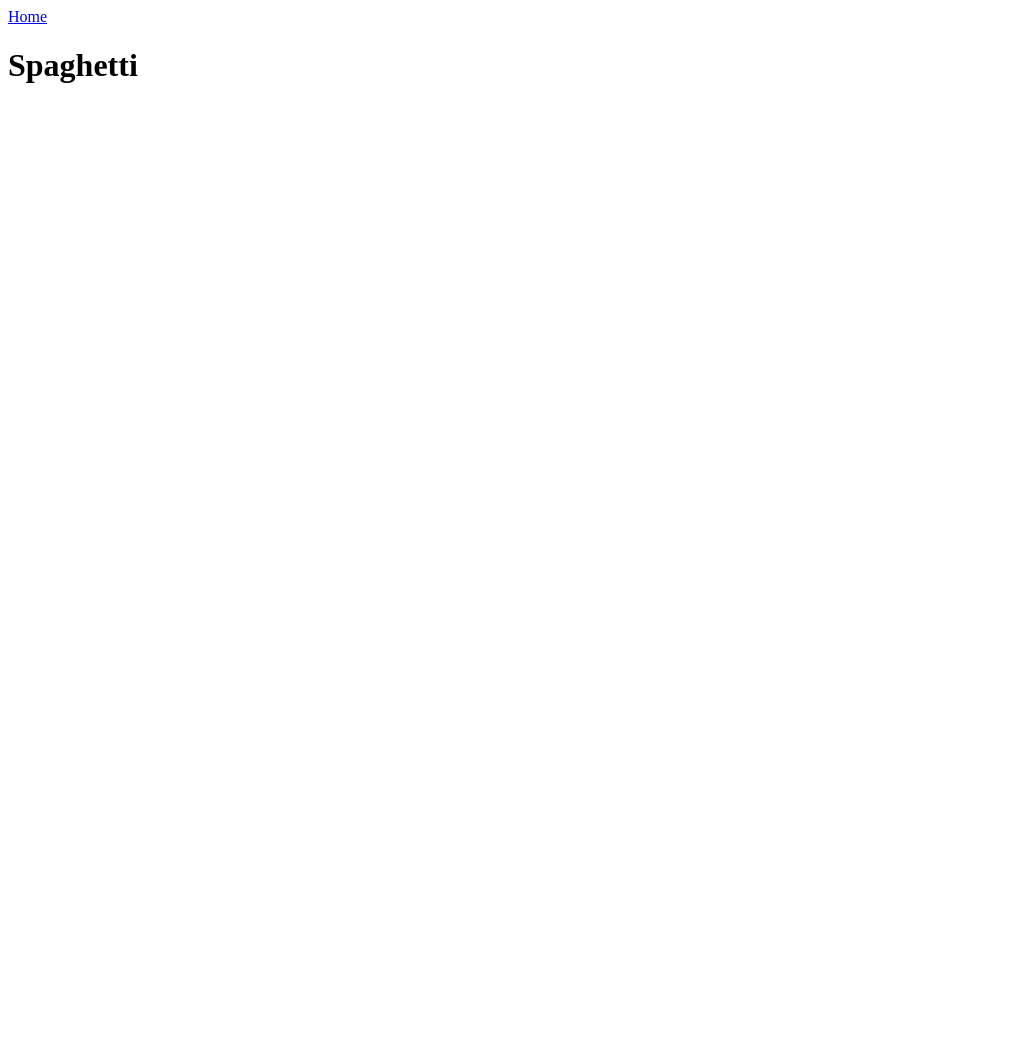
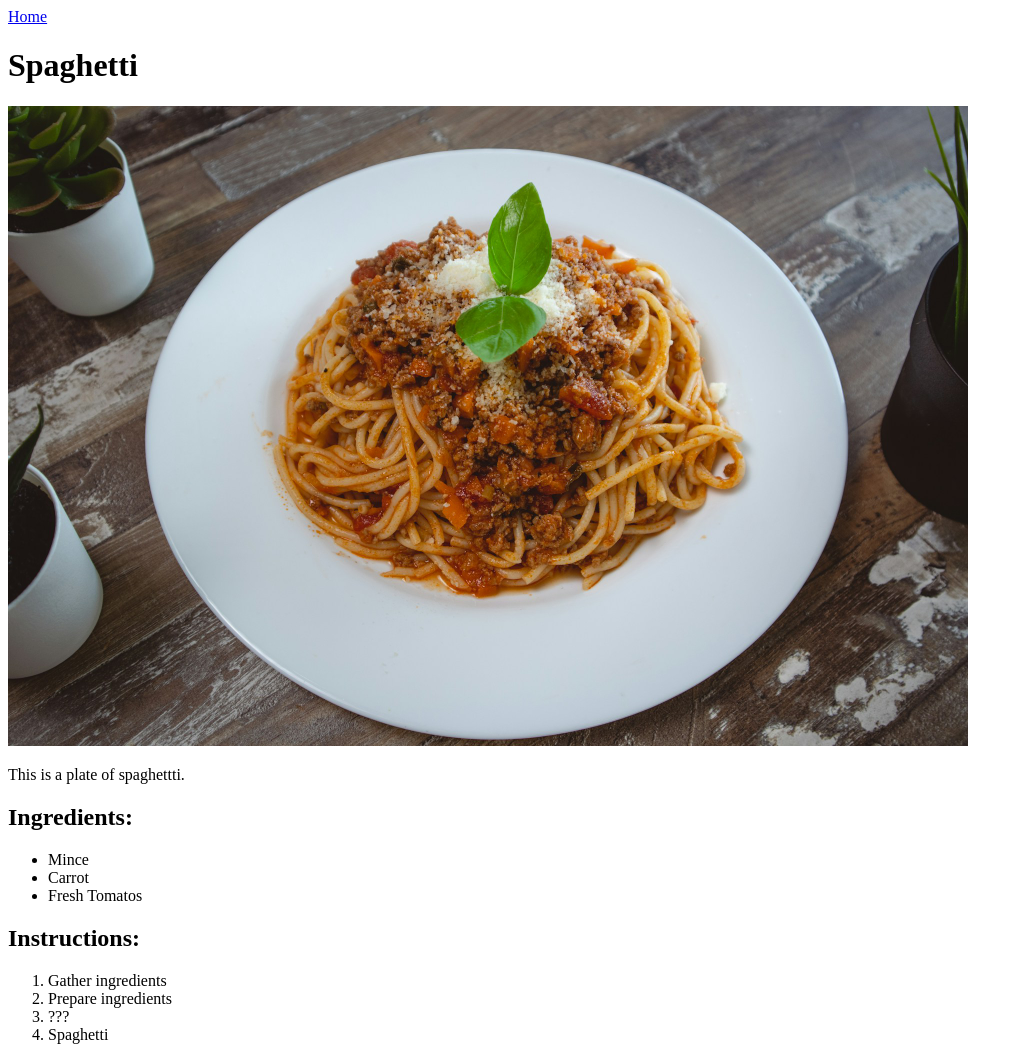
Before and after one commit to louddisturbance/odin-recipes, a plain HTML site: page recipes/spaghetti.html in a window 1280 px wide. Shown: the whole page, without its empty margins (0-1023 px from the left). Before the commit the page ends 800 px from the top, so only its background shows below. Drawn offline with Linux system fonts and the light colour scheme.

Commit message:
added image and recipe information for spaghetti

```diff
--- a/recipes/spaghetti.html
+++ b/recipes/spaghetti.html
@@ -8,5 +8,20 @@
 <body>
     <a href="../index.html">Home</a>
     <h1>Spaghetti</h1>
+    <img src="../images/spaghetti.jpg" alt="a plate of spaghetti" height="640" width="960">
+    <p>This is a plate of spaghettti.</p>
+    <h2>Ingredients:</h2>
+    <ul>
+        <li>Mince</li>
+        <li>Carrot</li>
+        <li>Fresh Tomatos</li>
+    </ul>
+    <h2>Instructions:</h2>
+    <ol>
+        <li>Gather ingredients</li>
+        <li>Prepare ingredients</li>
+        <li>???</li>
+        <li>Spaghetti</li>
+    </ol>
 </body>
 </html>
```
Also changed, not shown: images/spaghetti.jpg (added), recipes/pizza.html (line endings or trailing spaces).
